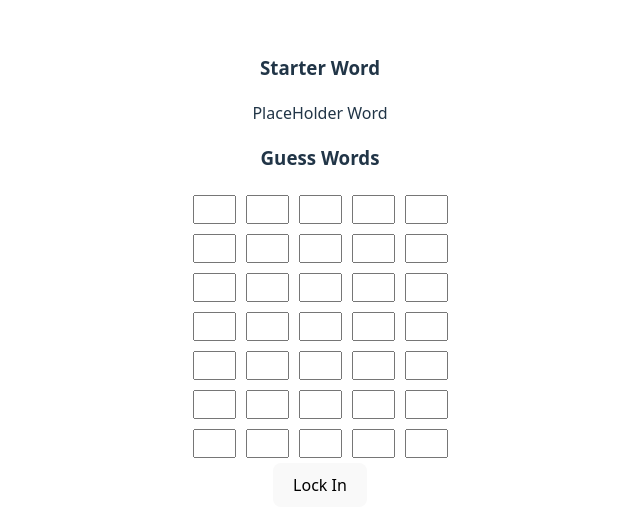
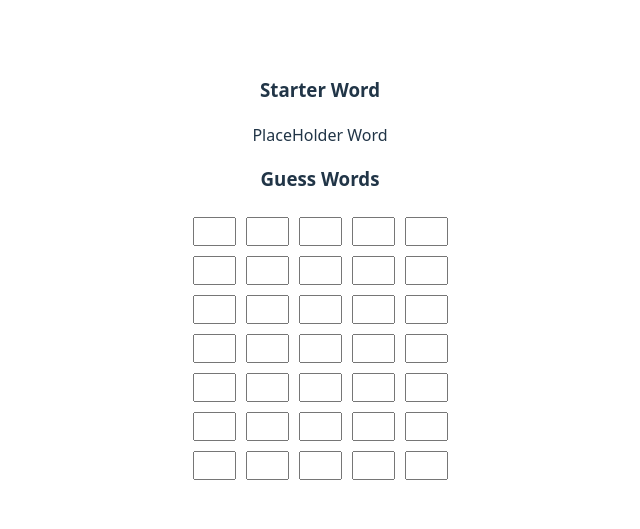
Before and after one commit to grissinibread/game-console, a React (Vite) app in the folder client/: page /wordGuess in a window 1280 px wide. Shown: the part 129-658 px from the top of the page, without its empty margins (320-960 px from the left). Built offline with nearby package versions, Linux system fonts and the light colour scheme.

Commit message:
Removed button from the word guess page

```diff
--- a/client/src/pages/WordGuessPage.tsx
+++ b/client/src/pages/WordGuessPage.tsx
@@ -60,8 +60,6 @@ function WordGuessPage() {
                         <input className={"wordInput"} name={"wordInput"} type={"text"} maxLength={1} size={1}/>
                     </div>
                 </div>
-
-                <button>Lock In</button>
             </div>
         </>
     );
```
